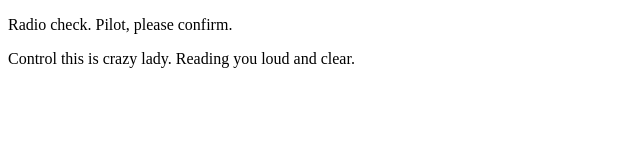
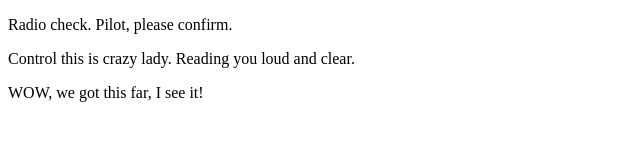
Before and after one commit to MarathonMeg/communication-log-control, a plain HTML site: page index.html in a window 1280 px wide. Shown: the whole page, without its empty margins (0-640 px from the left). Drawn offline with Linux system fonts and the light colour scheme.

Commit message:
Controls response

```diff
--- a/index.html
+++ b/index.html
@@ -3,5 +3,6 @@
    <body>
       <p>Radio check. Pilot, please confirm.</p>
       <p>Control this is crazy lady. Reading you loud and clear.</p>
+      <P>WOW, we got this far, I see it!</P>
    </body>
 </html>
```
